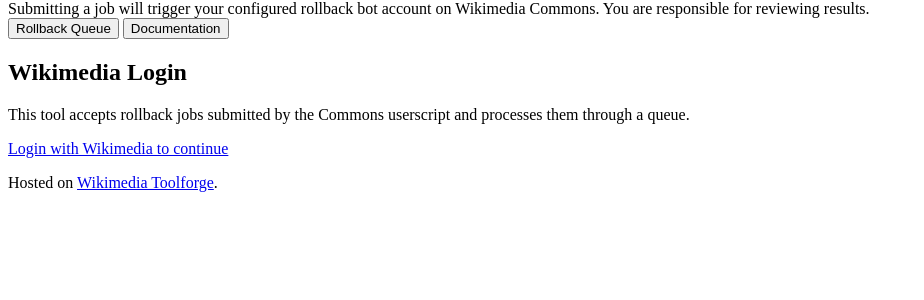
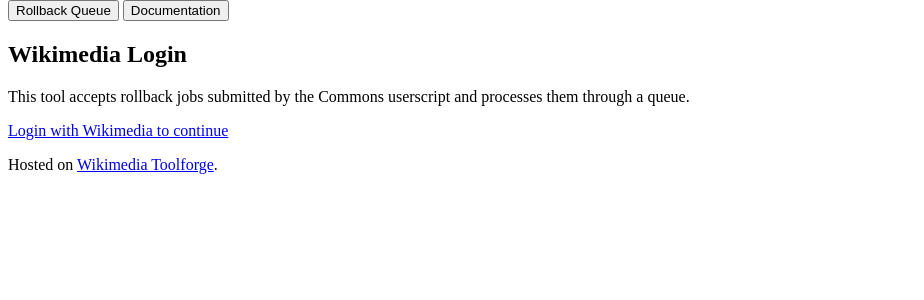
Before and after one commit to chuckthebuck/bucksaltbot2, a Flask app: page / in a window 1280 px wide. Shown: the part 26-326 px from the top of the page, without its empty margins (0-924 px from the left). Run offline with Flask 3, Linux system fonts and the light colour scheme.

Commit message:
removing redunant warning

```diff
--- a/templates/base.html
+++ b/templates/base.html
@@ -33,13 +33,7 @@
   {% endif %}
 </header>
   <div class="container">
-    <div class="cdx-message cdx-message--block cdx-message--notice top-message" aria-live="polite">
-      <span class="cdx-message__icon"></span>
-      <div class="cdx-message__content">
-        Submitting a job will trigger your configured rollback bot account on Wikimedia Commons.
-        You are responsible for reviewing results.
-      </div>
-    </div>
+
 
     <div class="cdx-tabs">
       <form class="cdx-tabs__header" method="get" action="/goto">
```
